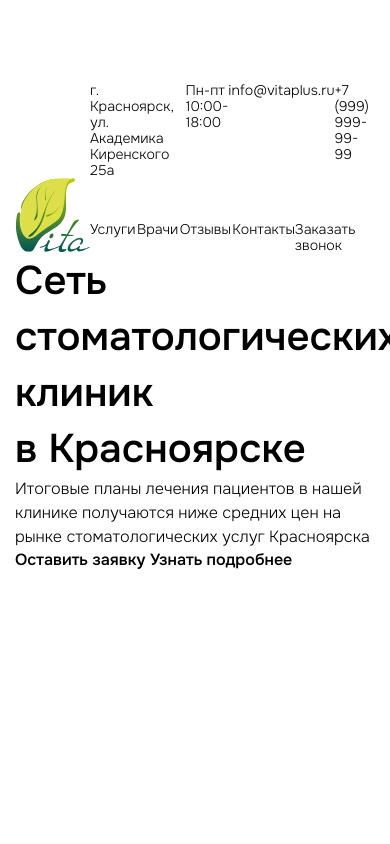
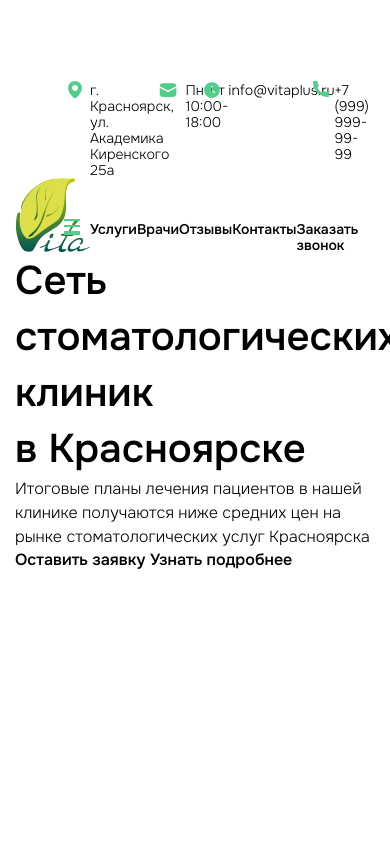
Before and after one commit to Mari-marina/Vitaplus, a website with bundled scripts: page src/index.html in a window 390 px wide. Shown: the top 844 px of the page. Built offline with nearby package versions, Linux system fonts and the light colour scheme; files whose address does not match are found by name.

Commit message:
nav style

```diff
--- a/gulp/version.json
+++ b/gulp/version.json
@@ -1,3 +1,3 @@
 {
-    "main": "20220528192620"
+    "main": "20220528194953"
 }
--- a/src/html/header.html
+++ b/src/html/header.html
@@ -4,10 +4,10 @@
 		<img class="nav__logo logo" src="./../img/logo.svg" alt="logo">
 		<nav class="nav">
 			<ul class="nav__list">
-				<li class="nav__item"><a href="" class="nav__link">г. Красноярск, ул. Академика Киренского 25а</a></li>
-				<li class="nav__item">Пн-пт 10:00-18:00</li>
-				<li class="nav__item">info@vitaplus.ru</li>
-				<li class="nav__item"><a href="tel:+79999999999" class="nav__link">+7 (999) 999-99-99</a></li>
+				<li class="nav__item--first"><a href="#" class="nav__link--top">г. Красноярск, ул. Академика Киренского 25а</a></li>
+				<li class="nav__item--second">Пн-пт 10:00-18:00</li>
+				<li class="nav__item--third">info@vitaplus.ru</li>
+				<li class="nav__item--fourth"><a href="tel:+79999999999" class="nav__link--top">+7 (999) 999-99-99</a></li>
 			</ul>
 			<ul class="nav__list--bottom">
 				<div class="nav__list__wrap">
--- a/src/scss/blocks/_nav.scss
+++ b/src/scss/blocks/_nav.scss
@@ -24,4 +24,60 @@
     justify-content: space-between;
     align-items: flex-end;
   }
+  &__link {
+    font-family: OnestMedium;
+  }
+  &__item--first,
+  &__item--second,
+  &__item--third,
+  &__item--fourth,
+  &__item--bottom {
+    position: relative;
+  }
+  &__item--first:before,
+  &__item--second:before,
+  &__item--third:before,
+  &__item--fourth:before {
+    content: "";
+    position: absolute;
+    top: -2px;
+    left: -19px;
+  }
+  &__item--first:before {
+    background-image: url(../../../img/icons/location.svg);
+    width: 14px;
+    height: 18px;
+    top: -2px;
+    left: -22px;
+  }
+  &__item--second:before {
+    background-image: url(../../../img/icons/letter.svg);
+    width: 19px;
+    height: 14px;
+    top: 1px;
+    left: -27px;
+  }
+  &__item--third:before {
+    background-image: url(../../../img/icons/watch.svg);
+    width: 16px;
+    height: 16px;
+    top: 0px;
+    left: -24px;
+  }
+  &__item--fourth:before {
+    background-image: url(../../../img/icons/phone.svg);
+    width: 16px;
+    height: 16px;
+    top: -1px;
+    left: -22px;
+  }
+  &__item--bottom:first-child:before {
+    content: "";
+    position: absolute;
+    background-image: url(../../../img/icons/burger.svg);
+    width: 16px;
+    height: 16px;
+    top: -2px;
+    left: -26px;
+  }
 }
```
Also changed, not shown: dist/css/style.css, dist/css/style.min.css, dist/index.html.
